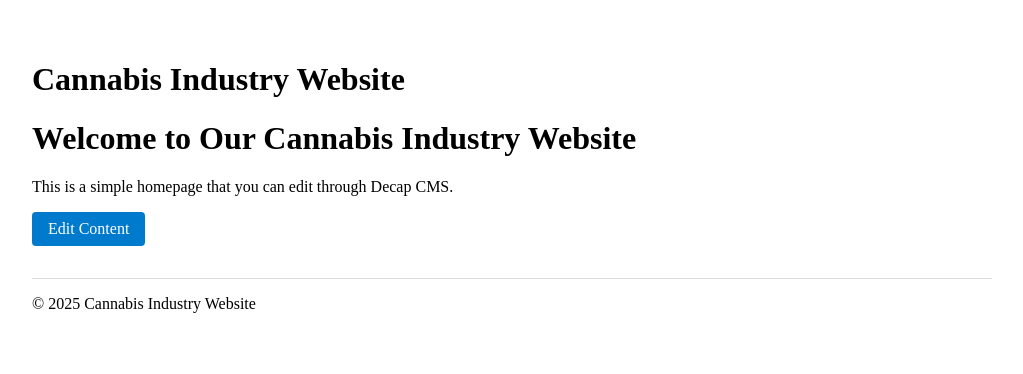
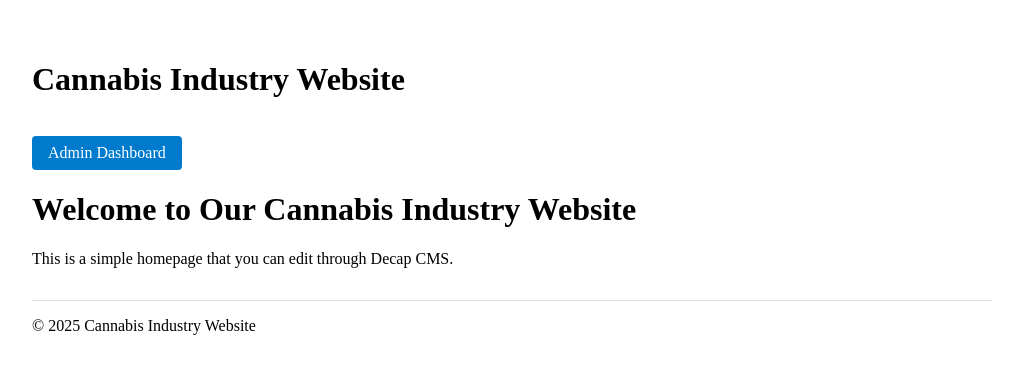
Before and after one commit to RishiCo-Canna/RishiStaticNEXTsite, a Gatsby site: page / in a window 1280 px wide. Shown: the whole page, without its empty margins (128-1151 px from the left). Built offline with nearby package versions, Linux system fonts and the light colour scheme; Gatsby itself is replaced by a stand-in of ours.

Commit message:
Agent query: I'm ready to proceed with the clean install by removing node_modules and package-lock.json, then reinstalling all dependencies. This should help resolve the GraphQL schema error. Would you like me to go ahead with this approach?
Update Gatsby project dependencies, improve admin panel navigation, and enhance homepage content.

Screenshot: https://storage.googleapis.com/screenshot-production-us-central1/09947623-be9f-4899-956d-87e3e868f824/5d9c1637-7c14-4a05-b6d8-8a454186af55.jpg

```diff
--- a/public/admin/config.yml
+++ b/public/admin/config.yml
@@ -1,6 +1,6 @@
 backend:
   name: github
-  repo: ${process.env.GITHUB_REPO_FULL_NAME}
+  repo: ${GITHUB_REPO_FULL_NAME}
   branch: main
   base_url: https://api.github.com
   auth_endpoint: auth
--- a/src/components/Layout.js
+++ b/src/components/Layout.js
@@ -5,6 +5,19 @@ const Layout = ({ children }) => {
     <div style={{ margin: '0 auto', maxWidth: '960px', padding: '2rem' }}>
       <header>
         <h1>Cannabis Industry Website</h1>
+        <nav>
+          <a href="/admin/" style={{
+            display: 'inline-block',
+            padding: '0.5rem 1rem',
+            background: '#007acc',
+            color: 'white',
+            textDecoration: 'none',
+            borderRadius: '4px',
+            marginTop: '1rem'
+          }}>
+            Admin Dashboard
+          </a>
+        </nav>
       </header>
       <main>{children}</main>
       <footer style={{ marginTop: '2rem', borderTop: '1px solid #ddd', paddingTop: '1rem' }}>
--- a/src/pages/index.js
+++ b/src/pages/index.js
@@ -4,7 +4,7 @@ import Layout from '../components/Layout'
 
 export const query = graphql`
   query HomePageQuery {
-    markdownRemark(fileAbsolutePath: {regex: "/index.md/"}) {
+    markdownRemark(fields: { slug: { eq: "/" } }) {
       frontmatter {
         title
         content
@@ -14,24 +14,15 @@ export const query = graphql`
 `
 
 const IndexPage = ({ data }) => {
-  const { frontmatter } = data.markdownRemark || { frontmatter: { title: 'Welcome', content: 'Loading...' } }
+  const { title, content } = data?.markdownRemark?.frontmatter || {
+    title: 'Welcome to Our Cannabis Industry Website',
+    content: 'This is a simple homepage that you can edit through Decap CMS.'
+  }
 
   return (
     <Layout>
-      <h1>{frontmatter.title}</h1>
-      <p>{frontmatter.content}</p>
-      <div>
-        <a href="/admin/" style={{
-          display: 'inline-block',
-          padding: '0.5rem 1rem',
-          background: '#007acc',
-          color: 'white',
-          textDecoration: 'none',
-          borderRadius: '4px'
-        }}>
-          Edit Content
-        </a>
-      </div>
+      <h1>{title}</h1>
+      <p>{content}</p>
     </Layout>
   )
 }
--- a/static/admin/config.yml
+++ b/static/admin/config.yml
@@ -1,6 +1,6 @@
 backend:
   name: github
-  repo: ${process.env.GITHUB_REPO_FULL_NAME}
+  repo: ${GITHUB_REPO_FULL_NAME}
   branch: main
   base_url: https://api.github.com
   auth_endpoint: auth
```
Also changed, not shown: package.json (+5 -5 lines), 2 other files.
